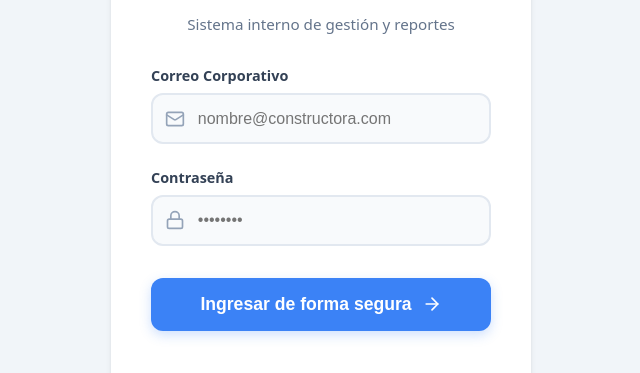
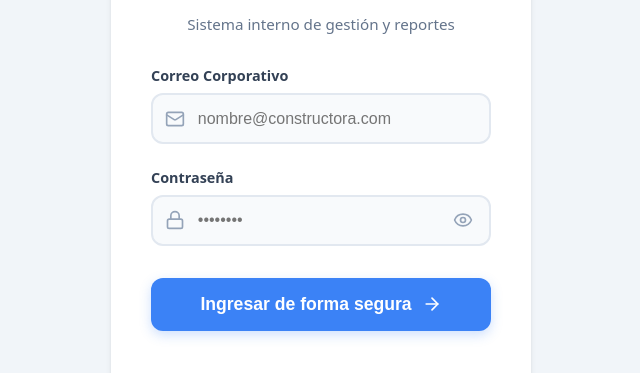
Before and after one commit to Diegomz1303/sistema-constructora, a React (Vite) app: page /login in a window 1280 px wide. Shown: the part 256-629 px from the top of the page, without its empty margins (319-959 px from the left). Built offline with nearby package versions, Linux system fonts and the light colour scheme; no server answers.

Commit message:
Actualizar

```diff
--- a/src/components/layout/ProtectedRoute.jsx
+++ b/src/components/layout/ProtectedRoute.jsx
@@ -6,16 +6,26 @@ const ProtectedRoute = () => {
   const { user, loading } = useAuth()
 
   if (loading) {
-    // Puedes poner aquí un spinner bonito luego
-    return <div>Cargando sesión...</div>
+    // Un spinner simple centrado para evitar "flashes" de contenido
+    return (
+      <div style={{
+        height: '100vh',
+        display: 'flex',
+        justifyContent: 'center',
+        alignItems: 'center',
+        color: '#64748b',
+        fontFamily: 'sans-serif'
+      }}>
+        Verificando credenciales... 🔒
+      </div>
+    )
   }
 
-  // Si no hay usuario, lo mandamos al login
+  // Si no hay usuario autenticado, patada al login de inmediato
   if (!user) {
     return <Navigate to="/login" replace />
   }
 
-  // Si hay usuario, dejamos que vea la página (Outlet renderiza la ruta hija)
   return <Outlet />
 }
 
--- a/src/pages/Login.jsx
+++ b/src/pages/Login.jsx
@@ -3,7 +3,7 @@ import { useState } from 'react'
 import { supabase } from '../services/supabase'
 import { useNavigate } from 'react-router-dom'
 import { Toaster, toast } from 'react-hot-toast'
-import { Mail, Lock, HardHat, ArrowRight } from 'lucide-react' // Iconos para mejor UI
+import { Mail, Lock, HardHat, ArrowRight, Eye, EyeOff } from 'lucide-react'
 
 const Login = () => {
   const navigate = useNavigate()
@@ -11,10 +11,14 @@ const Login = () => {
   const [password, setPassword] = useState('')
   const [loading, setLoading] = useState(false)
 
+  // Estado para controlar la visibilidad de la contraseña
+  const [showPassword, setShowPassword] = useState(false)
+
   const handleLogin = async (e) => {
     e.preventDefault()
     setLoading(true)
 
+    // --- CORRECCIÓN AQUÍ ---
     const { error } = await supabase.auth.signInWithPassword({
       email,
       password,
@@ -24,7 +28,6 @@ const Login = () => {
       toast.error('Credenciales incorrectas')
       setLoading(false)
     } else {
-      // Redirección exitosa
       navigate('/dashboard')
     }
   }
@@ -35,7 +38,7 @@ const Login = () => {
     display: 'flex',
     alignItems: 'center',
     justifyContent: 'center',
-    backgroundColor: '#f1f5f9', // Fondo gris muy claro
+    backgroundColor: '#f1f5f9',
     padding: '1rem'
   }
 
@@ -62,9 +65,9 @@ const Login = () => {
     color: '#94a3b8'
   }
 
-  const inputStyle = {
+  // Estilo base para inputs
+  const baseInputStyle = {
     width: '100%',
-    padding: '0.9rem 1rem 0.9rem 2.8rem', // Padding izquierdo extra para el icono
     borderRadius: '12px',
     border: '2px solid #e2e8f0',
     fontSize: '1rem',
@@ -74,12 +77,27 @@ const Login = () => {
     backgroundColor: '#f8fafc'
   }
 
+  // Estilo específico para el botón del ojo
+  const eyeButtonStyle = {
+    position: 'absolute',
+    right: '14px',
+    top: '50%',
+    transform: 'translateY(-50%)',
+    background: 'none',
+    border: 'none',
+    cursor: 'pointer',
+    color: '#94a3b8',
+    padding: '4px',
+    display: 'flex',
+    alignItems: 'center',
+    justifyContent: 'center'
+  }
+
   return (
     <div style={pageStyle}>
       <Toaster position="top-center" />
 
       <div style={cardStyle} className="animate-fade-in">
-        {/* LOGO / HEADER */}
         <div style={{ marginBottom: '2rem' }}>
           <div style={{
             display: 'inline-flex', padding: '16px', borderRadius: '20px',
@@ -95,22 +113,24 @@ const Login = () => {
           </p>
         </div>
 
-        {/* FORMULARIO */}
-        <form onSubmit={handleLogin} style={{ textAlign: 'left' }}>
+        <form onSubmit={handleLogin} style={{ textAlign: 'left' }} autoComplete="on">
 
           <div style={{ marginBottom: '1.5rem' }}>
-            <label style={{ display: 'block', marginBottom: '0.5rem', fontWeight: '600', color: '#334155', fontSize: '0.9rem' }}>
+            <label htmlFor="email" style={{ display: 'block', marginBottom: '0.5rem', fontWeight: '600', color: '#334155', fontSize: '0.9rem' }}>
               Correo Corporativo
             </label>
             <div style={inputContainerStyle}>
               <Mail size={20} style={iconStyle} />
               <input
+                id="email"
+                name="email"
                 type="email"
+                autoComplete="email"
                 placeholder="nombre@constructora.com"
                 value={email}
                 onChange={(e) => setEmail(e.target.value)}
                 required
-                style={inputStyle}
+                style={{ ...baseInputStyle, padding: '0.9rem 1rem 0.9rem 2.8rem' }}
                 onFocus={(e) => { e.target.style.borderColor = '#3b82f6'; e.target.style.backgroundColor = 'white' }}
                 onBlur={(e) => { e.target.style.borderColor = '#e2e8f0'; e.target.style.backgroundColor = '#f8fafc' }}
               />
@@ -118,21 +138,35 @@ const Login = () => {
           </div>
 
           <div style={{ marginBottom: '2rem' }}>
-            <label style={{ display: 'block', marginBottom: '0.5rem', fontWeight: '600', color: '#334155', fontSize: '0.9rem' }}>
+            <label htmlFor="password" style={{ display: 'block', marginBottom: '0.5rem', fontWeight: '600', color: '#334155', fontSize: '0.9rem' }}>
               Contraseña
             </label>
             <div style={inputContainerStyle}>
               <Lock size={20} style={iconStyle} />
+
               <input
-                type="password"
+                id="password"
+                name="password"
+                type={showPassword ? 'text' : 'password'}
+                autoComplete="current-password"
                 placeholder="••••••••"
                 value={password}
                 onChange={(e) => setPassword(e.target.value)}
                 required
-                style={inputStyle}
+                style={{ ...baseInputStyle, padding: '0.9rem 2.8rem 0.9rem 2.8rem' }}
                 onFocus={(e) => { e.target.style.borderColor = '#3b82f6'; e.target.style.backgroundColor = 'white' }}
                 onBlur={(e) => { e.target.style.borderColor = '#e2e8f0'; e.target.style.backgroundColor = '#f8fafc' }}
               />
+
+              <button
+                type="button"
+                onClick={() => setShowPassword(!showPassword)}
+                style={eyeButtonStyle}
+                tabIndex="-1"
+                aria-label={showPassword ? 'Ocultar contraseña' : 'Mostrar contraseña'}
+              >
+                {showPassword ? <EyeOff size={20} /> : <Eye size={20} />}
+              </button>
             </div>
           </div>
 
@@ -140,21 +174,11 @@ const Login = () => {
             type="submit"
             disabled={loading}
             style={{
-              width: '100%',
-              padding: '1rem',
-              borderRadius: '12px',
-              border: 'none',
-              backgroundColor: '#3b82f6', // Azul primario consistente
-              color: 'white',
-              fontSize: '1.1rem',
-              fontWeight: '700',
-              cursor: loading ? 'not-allowed' : 'pointer',
-              display: 'flex',
-              alignItems: 'center',
-              justifyContent: 'center',
-              gap: '10px',
-              transition: 'all 0.2s',
-              boxShadow: '0 4px 12px rgba(59, 130, 246, 0.25)'
+              width: '100%', padding: '1rem', borderRadius: '12px', border: 'none',
+              backgroundColor: '#3b82f6', color: 'white', fontSize: '1.1rem',
+              fontWeight: '700', cursor: loading ? 'not-allowed' : 'pointer',
+              display: 'flex', alignItems: 'center', justifyContent: 'center',
+              gap: '10px', transition: 'all 0.2s', boxShadow: '0 4px 12px rgba(59, 130, 246, 0.25)'
             }}
             onMouseOver={(e) => !loading && (e.currentTarget.style.transform = 'translateY(-2px)', e.currentTarget.style.boxShadow = '0 6px 20px rgba(59, 130, 246, 0.35)')}
             onMouseOut={(e) => !loading && (e.currentTarget.style.transform = 'translateY(0)', e.currentTarget.style.boxShadow = '0 4px 12px rgba(59, 130, 246, 0.25)')}
@@ -166,7 +190,6 @@ const Login = () => {
 
         </form>
 
-        {/* FOOTER */}
         <p style={{ marginTop: '2.5rem', color: '#94a3b8', fontSize: '0.85rem' }}>
           ¿Problemas para acceder? <br/> Contacta directamente al Ingeniero Residente.
         </p>
```
